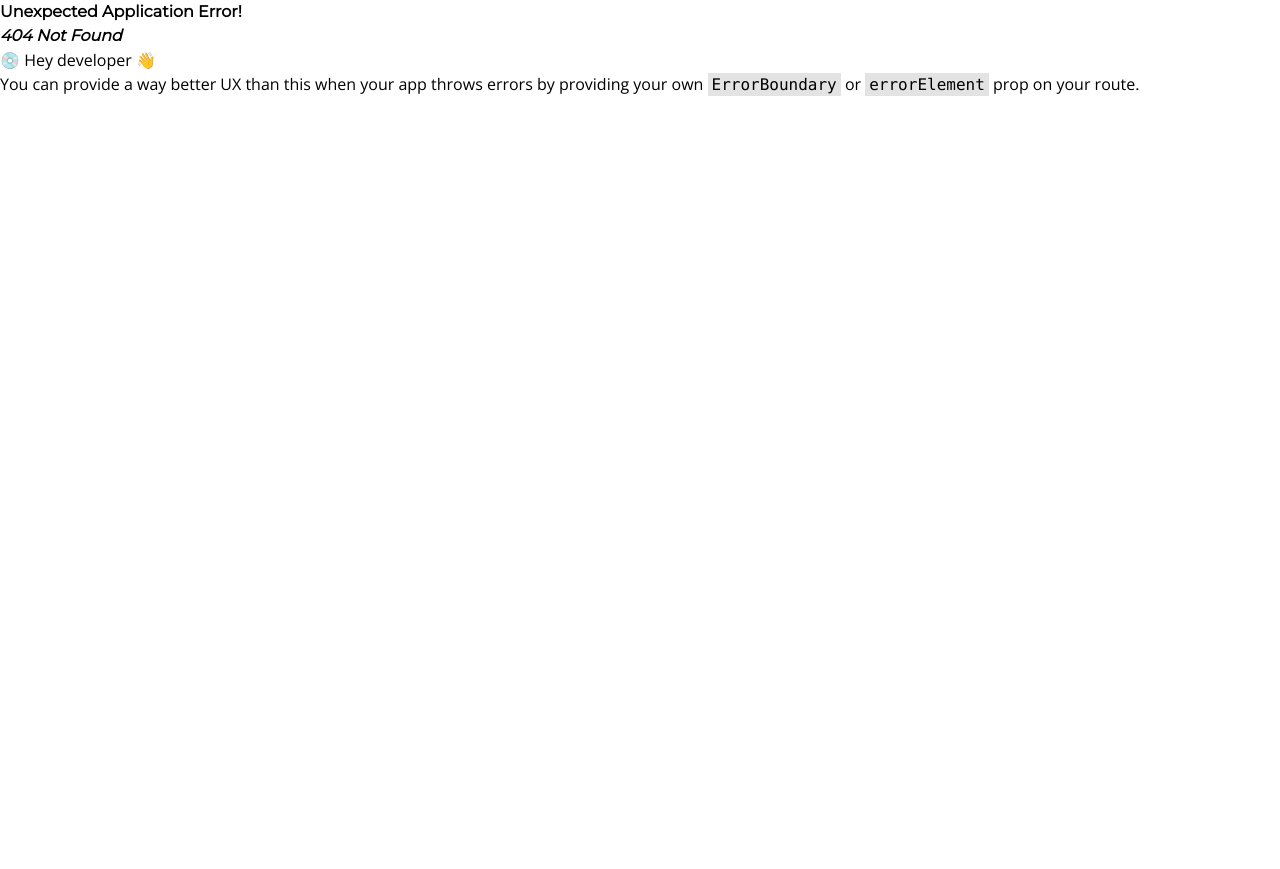
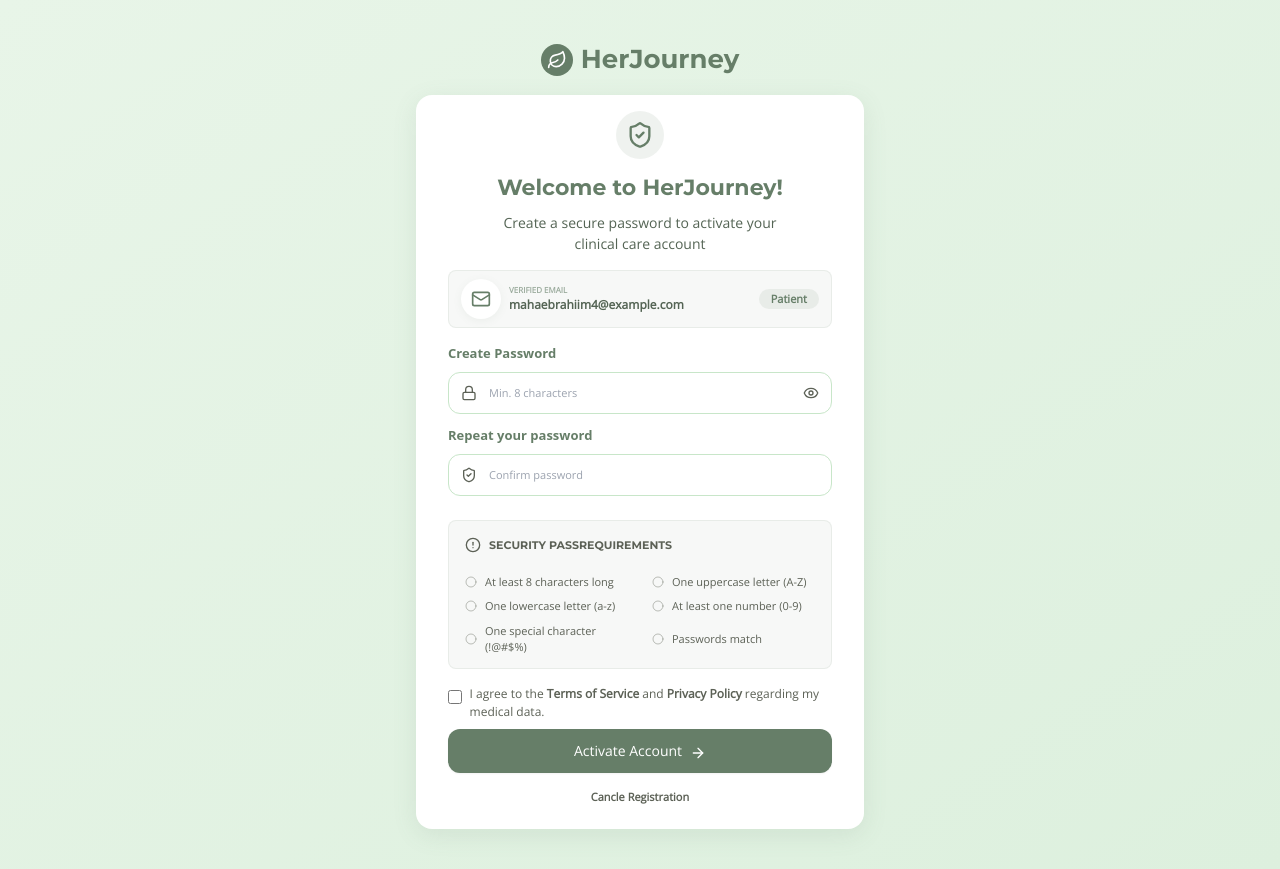
Before and after one commit to GraddProject/Graduation_Project, a React (Vite) app in the folder Graduation_Project_Frontend/: page /createpass in a window 1280 px wide. Before the commit this address had no page. Before the commit the page ends 800 px from the top, so only its background shows below. Built offline with nearby package versions, Linux system fonts and the light colour scheme; a web font is replaced by a local one.

Commit message:
add create password page design

```diff
--- a/Graduation_Project_Frontend/src/App.jsx
+++ b/Graduation_Project_Frontend/src/App.jsx
@@ -1,6 +1,7 @@
 import { createBrowserRouter, RouterProvider } from "react-router-dom";
 import Login from "./Pages/Login/Login";
 import Layout from "./Components/Layout/Layout";
+import CreatPass from "./Pages/CreatePass/CreatPass";
 
 function App() {
 let router = createBrowserRouter([
@@ -11,6 +12,7 @@ let router = createBrowserRouter([
       ],
     },
     { path: "/login", element: <Login /> },
+    { path: "/createpass", element: <CreatPass/> },
   ]);
 
   return (
--- a/Graduation_Project_Frontend/src/Pages/CreatePass/CreatPass.jsx
+++ b/Graduation_Project_Frontend/src/Pages/CreatePass/CreatPass.jsx
@@ -1,8 +1,199 @@
-import React from 'react'
+import { useFormik } from "formik";
+import { Leaf, ShieldCheck, Mail, Lock, Eye, EyeOff, CircleAlert, CircleCheck, ArrowRight } from "lucide-react";
+import { useState  } from "react";
+import { useNavigate } from "react-router-dom";
+import { object, string, ref, boolean } from "yup";
+import PassRequirement from "../../Components/PassRequirment/PassRequirment";
 
 export default function CreatPass() {
+  const [email] = useState("mahaebrahiim4@example.com");
+  const [role] = useState("Patient");
+  const [showPassword, setShowPassword] = useState(false);
+  const navigate = useNavigate();
+
+
+  const passRegex = /^(?=.*?[A-Z])(?=.*?[a-z])(?=.*?[0-9])(?=.*?[#?!@$%^&*-]).{8,}$/;
+
+  const validationSchema = object({
+    password: string()
+      .required("Password is required")
+      .matches(
+      passRegex,
+      "Password is invalid, please check the Security PassRequirements"
+    ),
+    rePassword: string()
+      .required("Confirm your password")
+      .oneOf([ref("password")], "Passwords must match"),
+      agree: boolean()
+      .oneOf([true], "You must accept the terms and conditions"),
+    });
+
+
+  const formik = useFormik({
+    initialValues: {
+      password: "",
+      rePassword: "",
+      agree: false,
+    },
+    validationSchema,
+
+    onSubmit: (values) => {
+      console.log("Form submitted:", values);
+      navigate("/login");
+    },
+  });
+
+  const password = formik.values.password;
+  const rePassword = formik.values.rePassword;
+  const hasMinLength = password.length >= 8;
+  const hasUppercase = /[A-Z]/.test(password);
+  const hasLowercase = /[a-z]/.test(password);
+  const hasNumber = /[0-9]/.test(password);
+  const hasSpecial = /[#?!@$%^&*-]/.test(password);
+  const passwordsMatch = password && rePassword && password === rePassword;
+
   return (
-    <>
-    </>
-  )
+    <div className="min-h-screen w-full flex flex-col py-10 items-center bg-gradient-to-br from-primary-50 to-primary-300 px-4 sm:px-6 lg:px-20">
+
+      {/* Header */}
+      <div className="flex items-center space-x-2 ">
+        <div className="w-8 h-8 bg-DarkGreen rounded-full flex items-center justify-center">
+          <Leaf size={20} className="text-white" />
+        </div>
+        <h1 className="text-[22px] md:text-[24px] lg:text-[26px] font-extrabold text-DarkGreen">
+          HerJourney
+        </h1>
+      </div>
+
+      {/* White Container */}
+      <div className="w-full max-w-md bg-white rounded-2xl shadow-[0_6px_24px_rgba(102,126,104,0.12)] p-8 py-4 flex flex-col items-center mt-4">
+
+        {/* Shield Icon */}
+        <div className="w-12 h-12 bg-grayBorder rounded-full flex items-center justify-center mb-3">
+          <ShieldCheck size={28} className="text-DarkGreen" />
+        </div>
+
+        {/* Title & Description */}
+        <h2 className="text-[26px] md:text-[22px] font-bold text-DarkGreen text-center mb-2">
+          Welcome to HerJourney!
+        </h2>
+        <p className="text-textColor text-center text-[14px] font-medium max-w-[90%] sm:max-w-[320px] mb-4">
+          Create a secure password to activate your clinical care account
+        </p>
+
+        {/* Verified Email */}
+        <div className="w-full flex items-center bg-[#F7F8F7] border border-grayBorder rounded-lg px-3 py-2 mb-4">
+          <div className="w-10 h-10 bg-white rounded-full shadow-[0_2px_8px_rgba(102,126,104,0.08)] flex items-center justify-center">
+            <Mail size={20} className="text-DarkGreen" />
+          </div>
+          <div className="mx-2 flex-1 flex flex-col justify-center">
+            <span className="text-[8px] text-[#9EAEA0] font-semibold uppercase">Verified Email</span>
+            <span className="text-[12px] text-textColor font-semibold">{email}</span>
+          </div>
+          <div className="h-5 px-3 bg-[rgba(102,126,104,0.1)] flex items-center justify-center rounded-3xl">
+            <span className="text-[11px] text-DarkGreen font-bold">{role}</span>
+          </div>
+        </div>
+
+        {/* Form */}
+        <form onSubmit={formik.handleSubmit} className="w-full flex flex-col gap-2">
+          <span className="text-[13px] text-DarkGreen font-semibold font-sans">Create Password</span>
+
+          {/* Password */}
+          <div className="flex items-center border border-primary-900 rounded-xl px-3 py-3 focus-within:border-DarkGreen transition">
+            <Lock size={16} className="text-DarkGray" />
+            <input
+              type={showPassword ? "text" : "password"}
+              name="password"
+              placeholder="Min. 8 characters"
+              className="flex-1 mx-3 outline-none text-[11px]"
+              value={formik.values.password}
+              onChange={formik.handleChange}
+              onBlur={formik.handleBlur}
+            />
+            <button
+              type="button"
+              onClick={() => setShowPassword(!showPassword)}>
+              {showPassword ? <EyeOff size={16} className="text-DarkGray" /> : <Eye size={16}
+              className="text-DarkGray" />}
+            </button>
+          </div>
+          {formik.touched.password && formik.errors.password && (
+            <p className="text-red-700/60 text-xs">*{formik.errors.password}</p>
+          )}
+
+          {/* Confirm Password */}
+          <span className="text-[13px] text-DarkGreen font-semibold font-sans mt-1">Repeat your password</span>
+          <div className="flex items-center border border-primary-900 rounded-xl px-3 py-3 focus-within:border-DarkGreen transition">
+            <ShieldCheck size={16} className="text-DarkGray" />
+            <input
+              type="password"
+              name="rePassword"
+              placeholder="Confirm password"
+              className="flex-1 mx-3 outline-none text-[11px]"
+              value={formik.values.rePassword}
+              onChange={formik.handleChange}
+              onBlur={formik.handleBlur}
+            />
+            {passwordsMatch && <CircleCheck size={16} className="text-green-600" />}
+          </div>
+          {formik.touched.rePassword && formik.errors.rePassword && (
+            <p className="text-red-700/60 text-xs">*{formik.errors.rePassword}</p>
+          )}
+
+          {/* PassRequirements */}
+          <div className="w-full flex flex-col gap-3 bg-[#F7F8F7] border border-grayBorder rounded-lg p-3 px-4 mt-4">
+            <div className="flex flex-row gap-2 pt-1 items-center">
+              <CircleAlert size={16} className="text-DarkGray" />
+              <h2 className="text-DarkGray text-[11px] font-semibold uppercase">Security PassRequirements</h2>
+            </div>
+            <div className="alerts grid grid-cols-2 gap-x-6 gap-y-2 mt-2">
+              <PassRequirement valid={hasMinLength} text="At least 8 characters long" />
+              <PassRequirement valid={hasUppercase} text="One uppercase letter (A-Z)" />
+              <PassRequirement valid={hasLowercase} text="One lowercase letter (a-z)" />
+              <PassRequirement valid={hasNumber} text="At least one number (0-9)" />
+              <PassRequirement valid={hasSpecial} text="One special character (!@#$%)" />
+              <PassRequirement valid={passwordsMatch} text="Passwords match" />
+            </div>
+          </div>
+
+          {/* Checkbox */}
+          <div className="flex ite gap-2 mt-2">
+            <input
+              type="checkbox"
+              name="agree"
+              checked={formik.values.agree}
+              onChange={formik.handleChange}
+              className="w-4 h-4 mt-1 accent-Darbg-DarkGreen cursor-pointer"
+            />
+            <label className="text-[12px] text-DarkGray ">I agree to the <span className="font-bold">Terms of Service</span> and <span className="font-bold">Privacy Policy</span> regarding my medical data.</label>
+          </div>
+          {formik.touched.agree && formik.errors.agree && (
+            <p className="text-red-700/60 text-xs">*{formik.errors.agree}</p>
+          )}
+
+          {/* Submit */}
+          <button
+            type="submit"
+            disabled={!formik.isValid}
+            className={`w-full  text-sm font-medium py-3 rounded-xl flex items-center justify-center gap-2 transition-colors shadow-sm ${
+              formik.isValid ? "bg-DarkGreen hover:bg-DarkGreen/90 text-white" : "bg-[#F7F8F7FF] text-DarkGray cursor-not-allowed"
+            }`}
+          >
+            Activate Account <ArrowRight size={16} className="mt-1" />
+          </button>
+        </form>
+          {/* Cancle Registration  */}
+        <button
+            type="submit"
+            disabled={!formik.isValid}
+            className="w-full py-2 mt-2 rounded-xl font-semibold  items-center  text-[11px]  text-DarkGray"
+          >
+            Cancle Registration
+          </button>
+
+
+      </div>
+    </div>
+  );
 }
--- a/Graduation_Project_Frontend/src/Pages/Login/Login.jsx
+++ b/Graduation_Project_Frontend/src/Pages/Login/Login.jsx
@@ -90,7 +90,7 @@ export default function Login() {
               </label>
               <div className="relative mt-2">
                 <span className="absolute left-3.5 top-3.5 text-DarkGreen/60 pointer-events-none">
-                  <Mail size={20} />
+                  <Mail size={16} className="text-DarkGray" />
                 </span>
                 <input
                   type="email"
@@ -100,7 +100,7 @@ export default function Login() {
                   onChange={formik.handleChange}
                   onBlur={formik.handleBlur}
                   autoComplete="off"
-                  className="w-full pl-10 pr-4 py-3 rounded-xl border border-primary-700 text-sm text-textColor placeholder-DarkGreen/60 focus:outline-none focus:ring-2 focus:ring-DarkGreen/30 focus:border-DarkGreen transition"
+                  className="w-full pl-10 pr-4 py-3 rounded-xl border border-primary-700 text-[11px]  placeholder-DarkGreen/60 focus:outline-none focus:ring-2 focus:ring-DarkGreen/30 focus:border-DarkGreen transition"
                 />
               </div>
               {formik.errors.email && formik.touched.email && (
@@ -121,7 +121,7 @@ export default function Login() {
               </div>
               <div className="relative">
                 <span className="absolute left-3.5 top-3.5 text-DarkGreen/60 pointer-events-none">
-                  <Lock size={20} />
+                  <Lock size={16} className="text-DarkGray"/>
                 </span>
                 <input
                   type={showPassword ? "text" : "password"}
@@ -130,14 +130,14 @@ export default function Login() {
                   value={formik.values.password}
                   onChange={formik.handleChange}
                   onBlur={formik.handleBlur}
-                  className="w-full pl-10 pr-11 py-3 rounded-xl border border-primary-700 text-sm text-textColor placeholder-DarkGreen/60 focus:outline-none focus:ring-2 focus:ring-DarkGreen/30 focus:border-DarkGreen transition"
+                  className="w-full pl-10 pr-11 py-3 rounded-xl border border-primary-700 text-[11px] text-textColor placeholder-DarkGreen/60 focus:outline-none focus:ring-2 focus:ring-DarkGreen/30 focus:border-DarkGreen transition"
                 />
                 <button
                   type="button"
                   onClick={(e) => { e.preventDefault(); setShowPassword(!showPassword); }}
                   className="absolute right-3.5 top-3.5 text-DarkGreen/60 hover:text-DarkGreen transition"
                 >
-                  {showPassword ? <EyeOff size={20} /> : <Eye size={20} />}
+                  {showPassword ? <EyeOff size={16} className="text-DarkGray" /> : <Eye size={16} className="text-DarkGray" />}
                 </button>
               </div>
               {formik.errors.password && formik.touched.password && (
--- a/Graduation_Project_Frontend/src/main.jsx
+++ b/Graduation_Project_Frontend/src/main.jsx
@@ -3,6 +3,8 @@ import { createRoot } from 'react-dom/client'
 import './index.css'
 import '@fortawesome/fontawesome-free/css/all.min.css';
 import "@fontsource/montserrat";
+import "@fontsource/montserrat/700.css";
+import "@fontsource/montserrat/500.css";
 import "@fontsource/open-sans";
 import App from './App.jsx'
 createRoot(document.getElementById('root')).render(
--- a/Graduation_Project_Frontend/tailwind.config.js
+++ b/Graduation_Project_Frontend/tailwind.config.js
@@ -18,7 +18,9 @@ export default {
         },
         DarkGreen: "#667E68FF",
         MainTextColor:"#151915FF",
-        textColor:"#546454FF"
+        textColor:"#546454FF",
+        DarkGray: "#5C6156FF",
+        grayBorder: "#667E681A",
 
       },
     },
```
